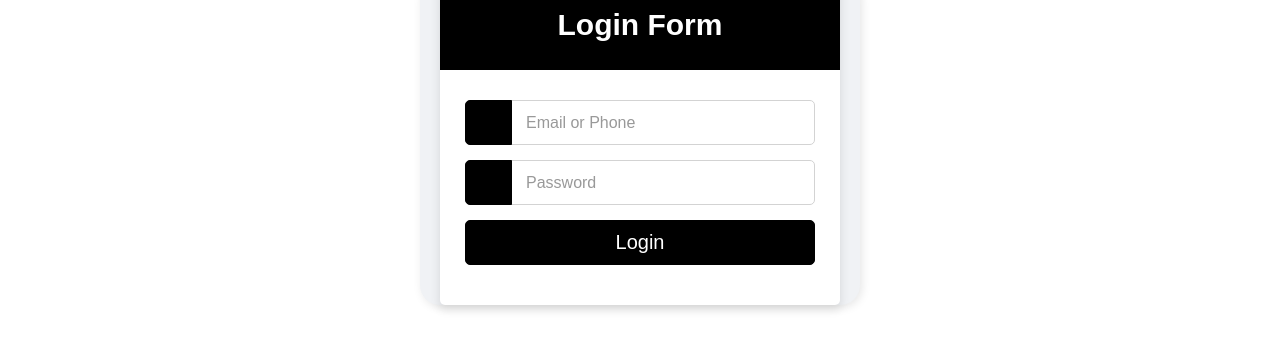
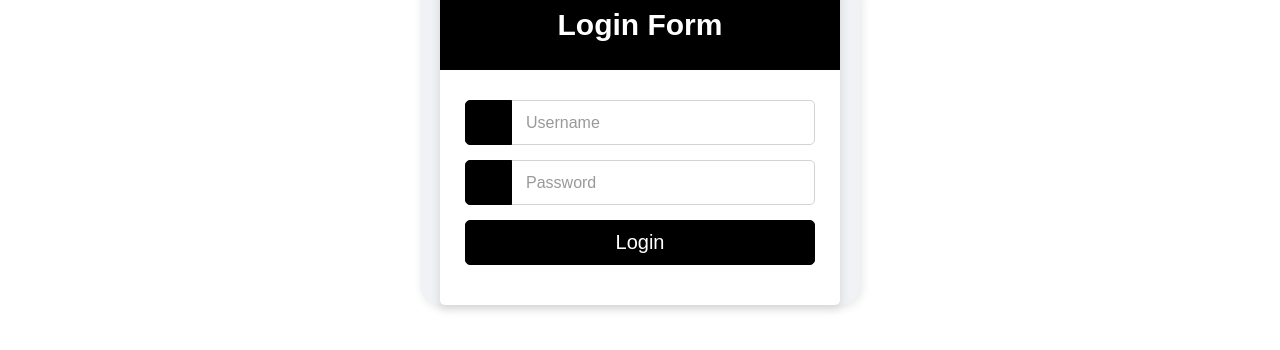
Before and after one commit to Oaksas/BookstoreFrontEnd, a React (Vite) app: page /login in a window 1280 px wide. Shown: the part 256-606 px from the top of the page. Built offline with nearby package versions, Linux system fonts and the light colour scheme; what react-simple-toasts would draw is missing.

Commit message:
Add login logic

```diff
--- a/src/components/Login.tsx
+++ b/src/components/Login.tsx
@@ -1,33 +1,45 @@
 import React from 'react';
-import { Button, Checkbox, Form, Input, Typography } from 'antd';
+import { useLoginUserMutation } from '../services/usersApi';
+import toast from 'react-simple-toasts';
 
-const onFinish = (values: any) => {
-    console.log('Success:', values);
-};
+const UserLogin: React.FC = () => {
+    const [loginUser] = useLoginUserMutation();
 
-const onFinishFailed = (errorInfo: any) => {
-    console.log('Failed:', errorInfo);
-};
+    const handleLogin = async (e: React.FormEvent<HTMLFormElement>) => {
+        e.preventDefault();
+        const username = e.currentTarget.username.value;
+        const password = e.currentTarget.password.value;
 
-type FieldType = {
-    username?: string;
-    password?: string;
-    remember?: string;
-};
+        try {
+            const result = await loginUser({ username, password });
+            console.log(result)
+            if (result?.error) {
+                toast(result.error.data);
+                return;
+            }
+            localStorage.setItem('TOKEN', JSON.stringify({ username, password }));
 
-const UserLogin: React.FC = () => (
-    <>
+            toast('Login Successful');
+        } catch (error) {
+            toast('Login Failed');
+            console.error('Login failed:', error);
+        }
+    };
+
+    return (
         <div className="container">
             <div className="wrapper">
-                <div className="title"><span>Login Form</span></div>
-                <form action="#">
+                <div className="title">
+                    <span>Login Form</span>
+                </div>
+                <form onSubmit={handleLogin}>
                     <div className="row">
                         <i className="fas fa-user"></i>
-                        <input type="text" placeholder="Email or Phone" required />
+                        <input type="text" placeholder="Username" required name="username" />
                     </div>
                     <div className="row">
                         <i className="fas fa-lock"></i>
-                        <input type="password" placeholder="Password" required />
+                        <input type="password" placeholder="Password" required name="password" />
                     </div>
                     <div className="row button">
                         <input type="submit" value="Login" />
@@ -35,8 +47,7 @@ const UserLogin: React.FC = () => (
                 </form>
             </div>
         </div>
-    </>
-
-);
+    );
+};
 
 export default UserLogin;
```
